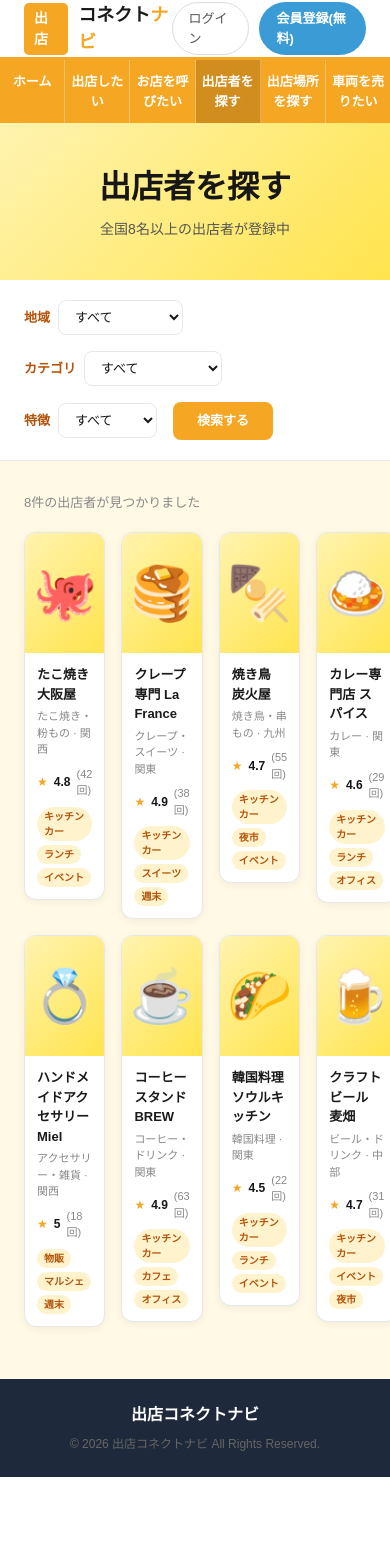
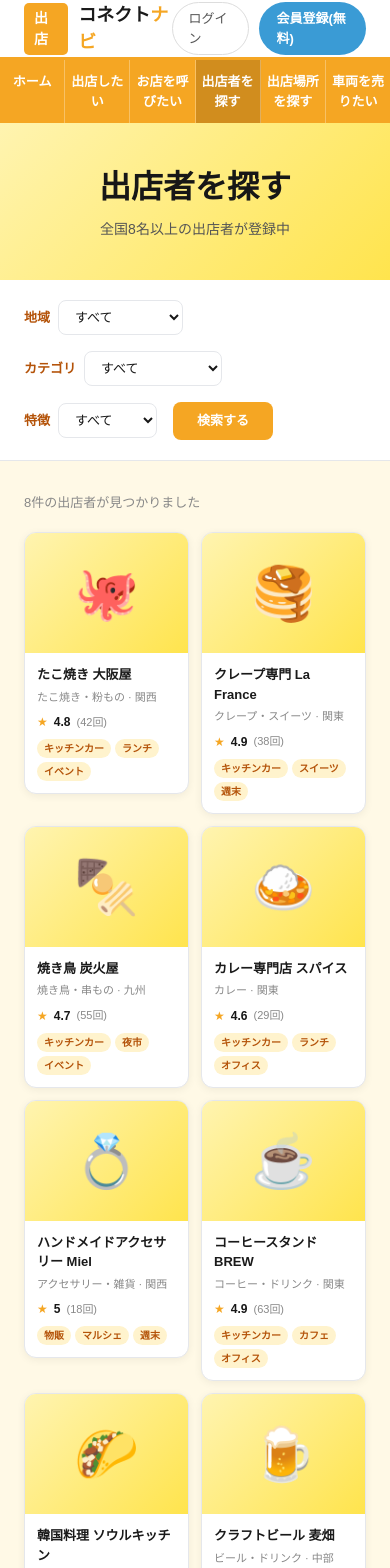
Before and after one commit to rinfuku0917/shutten-connect-navi, a Next.js app: page /sellers in a window 390 px wide. Shown: the top 1568 px of the page. Before the commit the page ends 1477 px from the top, so only its background shows below. Built offline with nearby package versions, Linux system fonts and the light colour scheme.

Commit message:
sellers mobile 2col

```diff
--- a/app/sellers/page.tsx
+++ b/app/sellers/page.tsx
@@ -63,7 +63,7 @@ export default function SellersPage() {
       </div>
       <div style={{maxWidth:'1000px',margin:'0 auto',padding:'32px 24px'}}>
         <div style={{fontSize:'13px',color:'#888',marginBottom:'20px'}}>{sellers.length}件の出店者が見つかりました</div>
-        <div style={{display:'grid',gridTemplateColumns:'repeat(4,1fr)',gap:'16px'}}>
+        <div style={{display:'grid',gridTemplateColumns:'repeat(auto-fill,minmax(160px,1fr))',gap:'12px'}}>
           {sellers.map(s=>(
             <Link key={s.id} href={'/sellers/'+s.id} style={{textDecoration:'none',color:'inherit'}}>
               <div style={{background:'#fff',borderRadius:'12px',border:'1px solid #E5E7EB',overflow:'hidden',boxShadow:'0 2px 8px rgba(0,0,0,0.06)',cursor:'pointer'}}>
```
